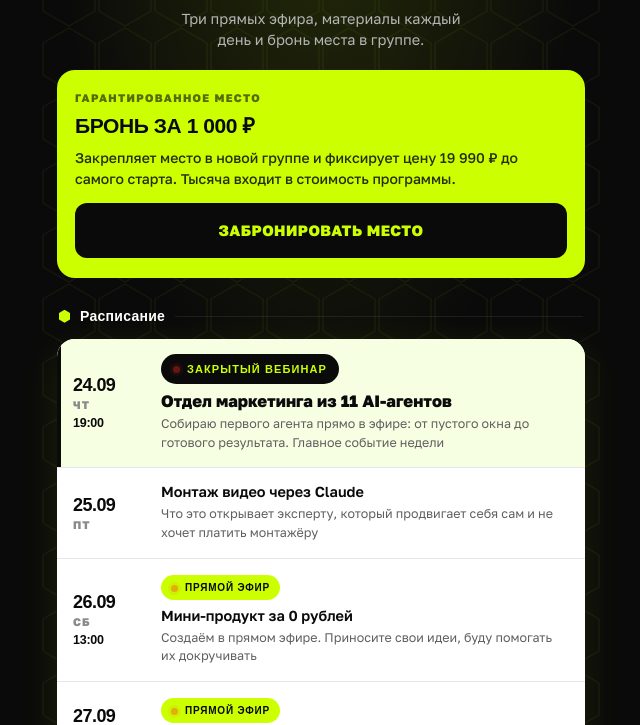
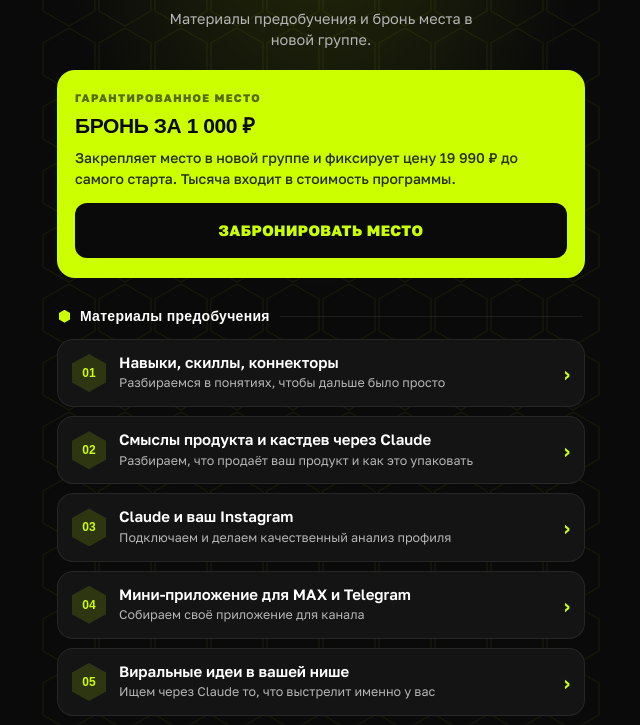
Before and after one commit to contentkuhnya/kuhnya-app, a plain HTML site: page predzapis/max/index.html in a window 1280 px wide. Shown: the part 101-826 px from the top of the page, without its empty margins (319-959 px from the left). Drawn offline with Linux system fonts and the light colour scheme; a web font is replaced by a local one.

Commit message:
Add files via upload

```diff
--- a/predzapis/max/index.html
+++ b/predzapis/max/index.html
@@ -111,7 +111,7 @@
 window.KK_DATA = {
   chip: "для участников предзаписи",
   title: "Предобучение <span>Claude</span>",
-  sub: "Три прямых эфира, материалы каждый день и бронь места в группе.",
+  sub: "Материалы предобучения и бронь места в новой группе.",
 
   /* ---- бронь ---- */
   book: {
@@ -123,13 +123,8 @@ window.KK_DATA = {
   },
 
   /* ---- расписание. state: "done" прошло, "hot" главное, "" обычное ---- */
-  schedule: [
-    { d: "24.09", w: "чт", time: "19:00", tag: "закрытый вебинар", live: true, big: true, t: "Отдел маркетинга из 11 AI-агентов", s: "Собираю первого агента прямо в эфире: от пустого окна до готового результата. Главное событие недели", state: "hot" },
-    { d: "25.09", w: "пт", t: "Монтаж видео через Claude", s: "Что это открывает эксперту, который продвигает себя сам и не хочет платить монтажёру", state: "" },
-    { d: "26.09", w: "сб", time: "13:00", tag: "прямой эфир", live: true, t: "Мини-продукт за 0 рублей", s: "Создаём в прямом эфире. Приносите свои идеи, буду помогать их докручивать", state: "" },
-    { d: "27.09", w: "вс", time: "18:00", tag: "прямой эфир", live: true, t: "Финал предобучения: отвечаю на вопросы", s: "Разбираю ваши воронки. Цена предзаписи действует до 23:59", state: "" },
-    { d: "28.09", w: "пн", t: "Старт группы НЕЙРО СММ", s: "Две недели, 3-5 часов в неделю", state: "" }
-  ],
+  /* ---- расписание убрано: пустой массив скрывает весь блок ---- */
+  schedule: [],
 
   /* ---- материалы. soon: true  = ещё не вышло, кнопка неактивна ---- */
   topics: {
@@ -138,8 +133,8 @@ window.KK_DATA = {
       { n: "01", title: "Навыки, скиллы, коннекторы", sub: "Разбираемся в понятиях, чтобы дальше было просто", url: "https://max.ru/c/-73462567748344/AaCZ2R6fJXk" },
       { n: "02", title: "Смыслы продукта и кастдев через Claude", sub: "Разбираем, что продаёт ваш продукт и как это упаковать", url: "https://max.ru/c/-73462567748344/AaDECYCQJXk" },
       { n: "03", title: "Claude и ваш Instagram", sub: "Подключаем и делаем качественный анализ профиля", url: "https://max.ru/c/-73462567748344/AaDECYLjJXk" },
-      { n: "04", title: "Мини-приложение для MAX и Telegram", sub: "Собираем своё приложение для канала", soon: true },
-      { n: "05", title: "Виральные идеи в вашей нише", sub: "Ищем через Claude то, что выстрелит именно у вас", soon: true }
+      { n: "04", title: "Мини-приложение для MAX и Telegram", sub: "Собираем своё приложение для канала", url: "https://max.ru/c/-73462567748344/AaDNOQhwGkM" },
+      { n: "05", title: "Виральные идеи в вашей нише", sub: "Ищем через Claude то, что выстрелит именно у вас", url: "https://max.ru/c/-73462567748344/AaDTAhNhDe0" }
     ]
   },
 
@@ -158,14 +153,14 @@ window.KK_DATA = {
     ["Моушен-дизайнер", "оживающие заголовки, схемы, цифры в кадре"],
     ["Менеджер публикаций", "автопостинг во все соцсети по расписанию"]
   ],
-  agentsNote: "Собираем их на интенсиве «НЕЙРО СММ» по Claude, старт 28 сентября. Каждого настраиваем под вашу нишу, голос и продукт. <b>Остаются у вас навсегда</b> и работают дальше без школы.",
+  agentsNote: "Собираем их на интенсиве «НЕЙРО СММ» по Claude, старт 9 ноября. Каждого настраиваем под вашу нишу, голос и продукт. <b>Остаются у вас навсегда</b> и работают дальше без школы.",
 
   /* ---- цена ---- */
   price: {
     cap: "цена по предзаписи",
     now: "19 990 ₽",
     was: "29 990 ₽",
-    meta: "до <b>26 сентября, 23:59</b> · доступ на 1 год · следующий поток от 39 990 ₽"
+    meta: "старт <b>9 ноября</b> · доступ на 1 год · без предзаписи цена 29 990 ₽"
   },
 
   footer: "Виктория Ложникова · школа «Контент Кухня»"
@@ -248,6 +243,7 @@ window.KK_HEADER_COLOR = "#0A0A0A";
             '<div class="btn">' + esc(D.book.button) + "</div>" +
           "</a>";
 
+  if (D.schedule && D.schedule.length) {
     html += "<h2>Расписание</h2><div class=\"sched\">";
     D.schedule.forEach(function (e) {
       html += '<div class="ev ' + esc(e.state || "") + (e.big ? " big" : "") + '">' +
@@ -260,6 +256,7 @@ window.KK_HEADER_COLOR = "#0A0A0A";
               "</div>";
     });
     html += "</div>";
+  }
 
   html += "<h2>" + esc(D.topics.title) + "</h2><div class=\"list\">";
   D.topics.items.forEach(function (p) {
```
Lines whose indentation alone changed are shown as unchanged.
